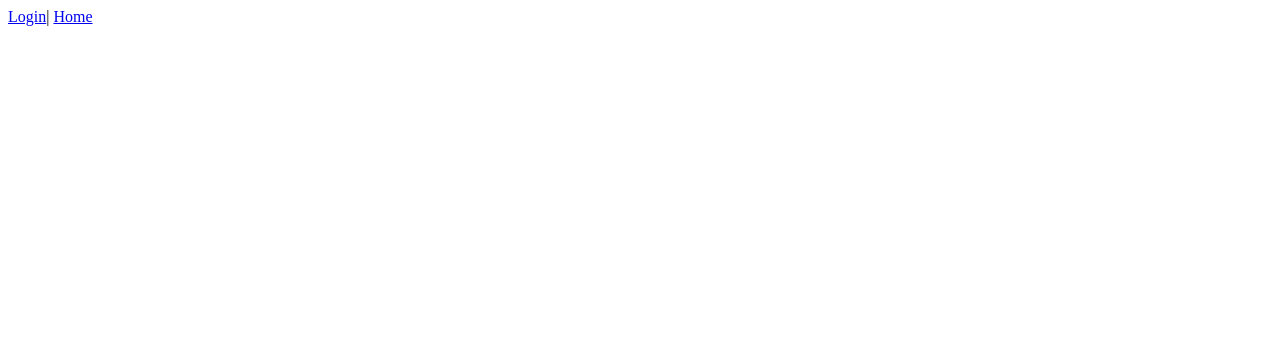
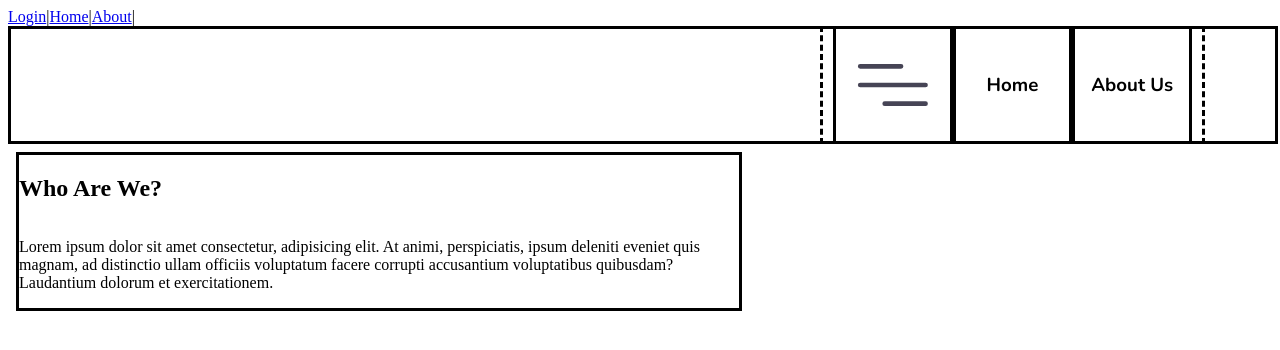
Before and after one commit to JP-Benavides/Roast-App, a React (Vite) app in the folder app/frontend/: page /about in a window 1280 px wide. Before the commit this address had no page. Shown: the top 350 px of the page. Built offline with nearby package versions, Linux system fonts and the light colour scheme.

Commit message:
Added About Us

```diff
--- a/app/frontend/src/App.jsx
+++ b/app/frontend/src/App.jsx
@@ -2,17 +2,20 @@ import React from 'react';
 import {Routes, Route, Link} from 'react-router-dom';
 import Login from './pages/login/Login.jsx' ;
 import Home from './pages/home/Home.jsx';
-
+import About from './pages/about/About.jsx';
 
 function App() {
   return (
     <div>
       <nav>
-        <Link to="/"> Login</Link>| <Link to="/home">Home</Link>
+        <Link to="/"> Login</Link>|
+        <Link to="/home">Home</Link>|
+        <Link to="/about">About</Link>|
       </nav>
       <Routes>
         <Route path="/" element={<Login/>}/>
         <Route path="/home" element={<Home/>}/>
+        <Route path="/about" element={<About/>}/>
       </Routes>
     </div>
   );
--- /dev/null
+++ b/app/frontend/src/pages/about/About.jsx
@@ -0,0 +1,13 @@
+import React from 'react';
+import NavBar from '../sharedComponents/Navbar.jsx';
+import WhoAreWe from './AboutComponents/WhoAreWe.jsx';
+function About(){
+    return(
+    <>
+        <NavBar/>
+        <WhoAreWe/>
+    </>
+    );
+}
+
+export default About;
--- /dev/null
+++ b/app/frontend/src/pages/about/AboutComponents/WhoAreWe.css
@@ -0,0 +1,7 @@
+#WhoAreWeSection{
+    display: flex;
+    flex-direction: column;
+    border-style: solid;
+    width: 90vh;
+
+}
--- /dev/null
+++ b/app/frontend/src/pages/about/AboutComponents/WhoAreWe.jsx
@@ -0,0 +1,18 @@
+import React from "react";
+import './WhoAreWe.css';
+
+function WhoAreWe(){
+    return(
+        <body id="WhoAreWeSection">
+            <h2 id="WhoAreWeTitle">Who Are We?</h2>
+            <p id="WhoAreWeParagraph">
+                Lorem ipsum dolor sit amet consectetur,
+                adipisicing elit. At animi, perspiciatis,
+                ipsum deleniti eveniet quis magnam, ad distinctio ullam officiis
+                voluptatum facere corrupti accusantium voluptatibus quibusdam? Laudantium dolorum et exercitationem.
+            </p>
+        </body>
+    );
+}
+
+export default WhoAreWe;
--- a/app/frontend/src/pages/home/Home.jsx
+++ b/app/frontend/src/pages/home/Home.jsx
@@ -1,6 +1,6 @@
 import React from 'react';
 import './Home.css';
-import Navbar from './HomeComponents/Navbar.jsx';
+import Navbar from '../sharedComponents/Navbar.jsx';
 
 function Home(){
     return(
--- a/app/frontend/src/pages/home/HomeComponents/Navbar.jsx
+++ /dev/null
@@ -1,13 +0,0 @@
-import React from 'react';
-
-function Navbar(){
-    return(
-        <>
-            <h3>Home</h3>
-            <h3>About Us</h3>
-            <h3></h3>
-        </>
-    );
-}
-
-export default Navbar;
--- /dev/null
+++ b/app/frontend/src/pages/sharedComponents/Navbar.css
@@ -0,0 +1,27 @@
+#container{
+    display: flex;
+    flex-direction: row;
+    justify-content: right;
+    width: 100%;
+    height: 14vh;
+    border-style: solid;
+}
+
+#totalItems{
+    display: flex;
+    justify-content: center;
+    align-items: center;
+    margin-right: 70px;
+    border-style: dashed;
+    width: 30%;
+    height: 100%;
+}
+
+.item{
+    height: 100%;
+    width: 30%;
+    display: flex;
+    align-items: center;
+    justify-content: center;
+    border-style: solid;
+}
--- /dev/null
+++ b/app/frontend/src/pages/sharedComponents/Navbar.jsx
@@ -0,0 +1,18 @@
+import React from 'react';
+import './Navbar.css'
+
+function Navbar(){
+    return(
+        <main id="container">
+            <div id="totalItems">
+            <svg className="item" width="75px" height="75px" viewBox="0 0 24 24" fill="none" xmlns="http://www.w3.org/2000/svg">
+                <path d="M5 8H13.75M5 12H19M10.25 16L19 16" stroke="#464455" stroke-linecap="round" stroke-linejoin="round"/>
+            </svg>
+            <h3 className="item">Home</h3>
+            <h3 className="item">About Us</h3>
+            </div>
+        </main>
+    );
+}
+
+export default Navbar;
```
